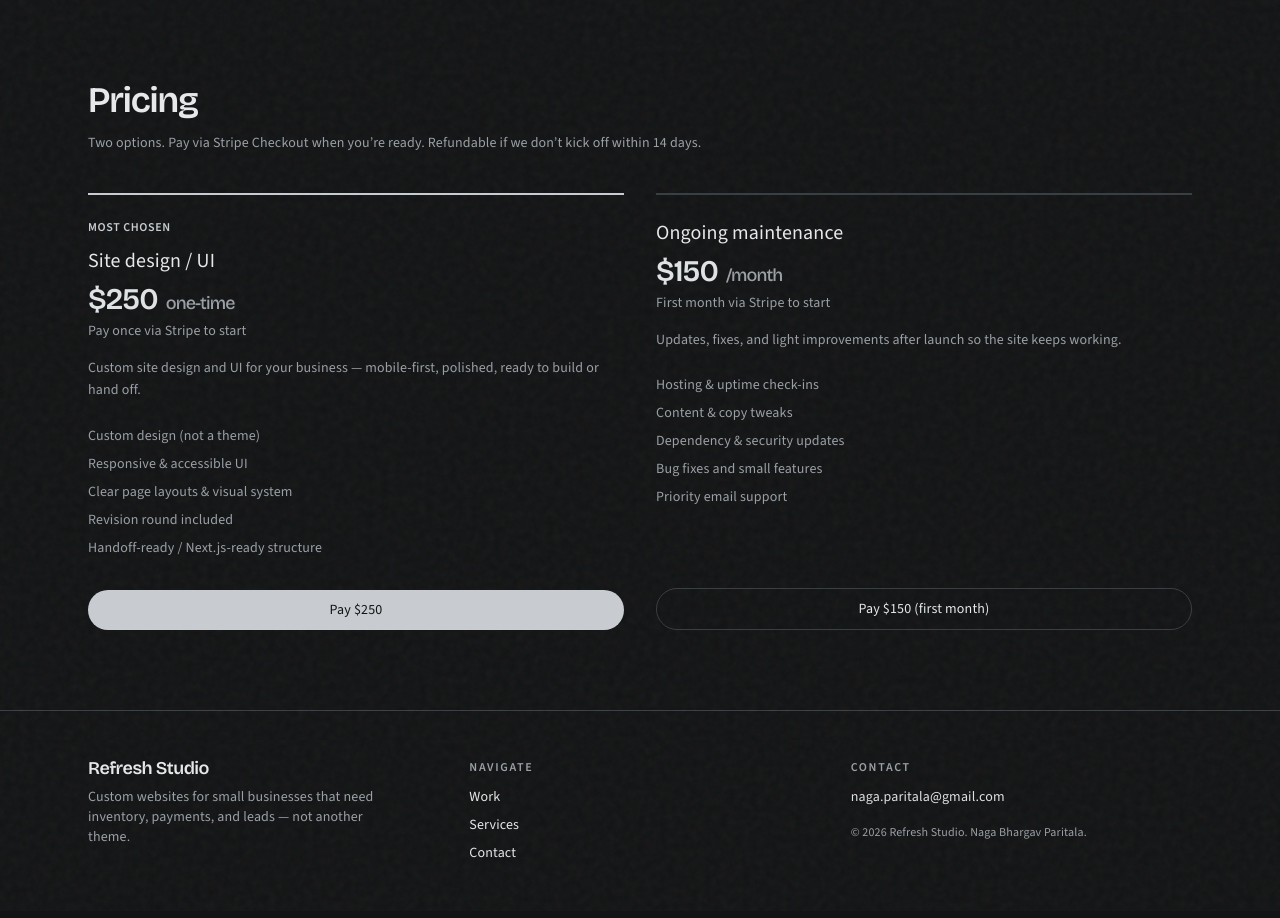
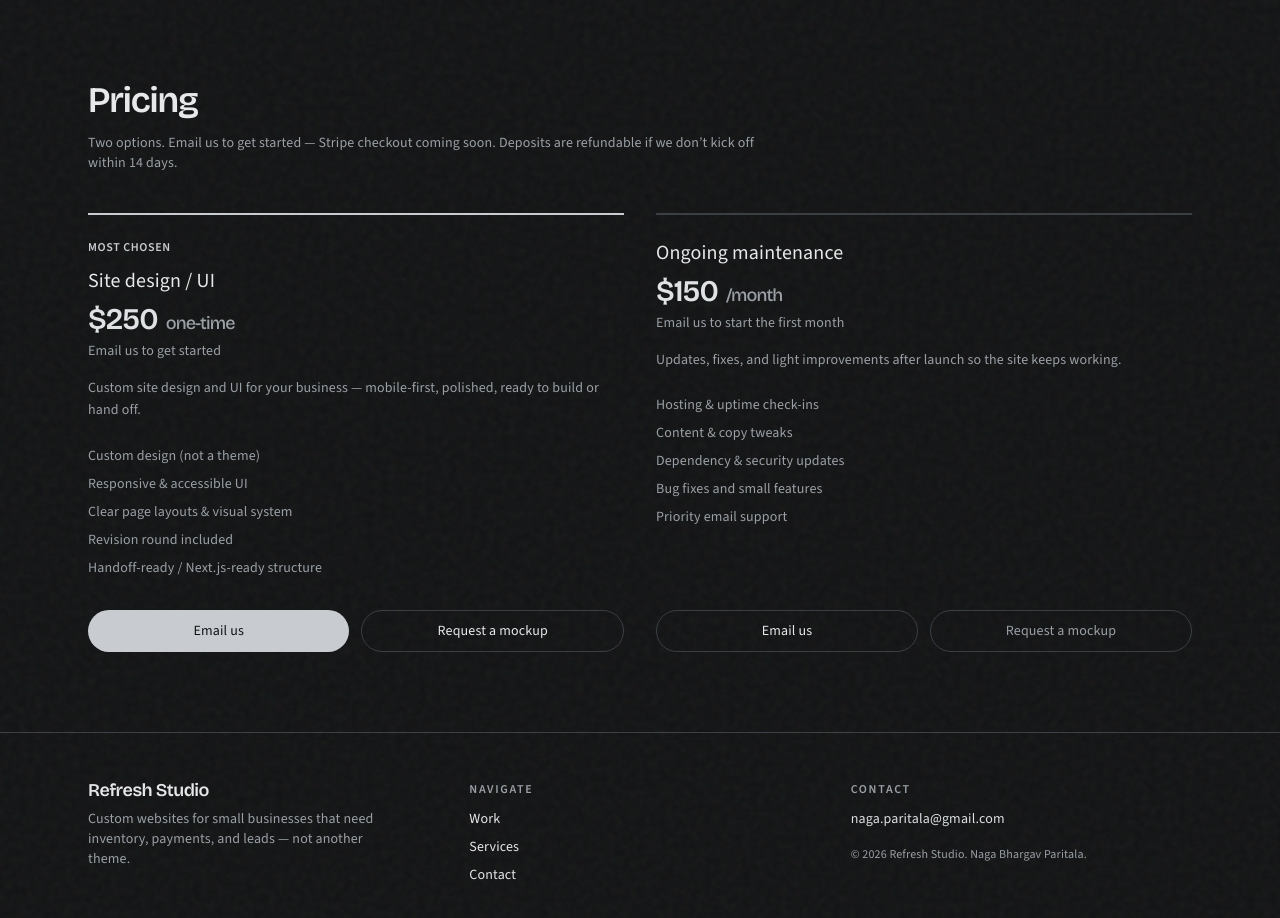
Before and after one commit to nagaparitala/paritala-studio, a Next.js app: page /services in a window 1280 px wide. Shown: the part 540-1458 px from the top of the page. Built offline with nearby package versions, Linux system fonts and the light colour scheme.

Commit message:
Replace broken Pay/deposit CTAs with Email us and Request a mockup.
Hide Stripe checkout UI until payments are live; keep API routes and pricing copy contact-first.

```diff
--- a/src/app/contact/page.tsx
+++ b/src/app/contact/page.tsx
@@ -1,4 +1,5 @@
 import type { Metadata } from "next";
+import Link from "next/link";
 import { ContactForm } from "@/components/ContactForm";
 import { site } from "@/lib/site";
 
@@ -27,11 +28,12 @@ export default function ContactPage() {
               {site.email}
             </a>
             <p className="mt-4 text-sm text-muted">
-              Prefer to start with payment?{" "}
-              <a href="/services#pricing" className="text-accent-soft hover:underline">
-                See pricing
-              </a>{" "}
-              — $250 one-time design/UI or $150/month maintenance.
+              Looking at pricing?{" "}
+              <Link href="/services#pricing" className="text-accent-soft hover:underline">
+                See packages
+              </Link>{" "}
+              — $250 one-time design/UI or $150/month maintenance. Stripe
+              checkout coming soon; email us or use the form to get started.
             </p>
           </div>
         </div>
--- a/src/app/services/page.tsx
+++ b/src/app/services/page.tsx
@@ -6,7 +6,7 @@ import { packages, services, site } from "@/lib/site";
 export const metadata: Metadata = {
   title: "Services",
   description:
-    "Simple pricing — $250 one-time for site design/UI, or $150/month for ongoing maintenance. Stripe checkout available.",
+    "Simple pricing — $250 one-time for site design/UI, or $150/month for ongoing maintenance. Email us to get started.",
 };
 
 export default function ServicesPage() {
@@ -41,8 +41,8 @@ export default function ServicesPage() {
           Pricing
         </h2>
         <p className="mt-3 max-w-2xl text-sm text-muted">
-          Two options. Pay via Stripe Checkout when you’re ready. Refundable if
-          we don’t kick off within 14 days.
+          Two options. Email us to get started — Stripe checkout coming soon.
+          Deposits are refundable if we don’t kick off within 14 days.
         </p>
 
         <div className="mt-10 grid gap-8 lg:grid-cols-2">
@@ -67,8 +67,8 @@ export default function ServicesPage() {
               </p>
               <p className="mt-1 text-sm text-muted">
                 {pkg.id === "maintenance"
-                  ? "First month via Stripe to start"
-                  : "Pay once via Stripe to start"}
+                  ? "Email us to start the first month"
+                  : "Email us to get started"}
               </p>
               <p className="mt-4 text-sm leading-relaxed text-muted">
                 {pkg.description}
@@ -81,15 +81,15 @@ export default function ServicesPage() {
               <div className="mt-8">
                 <PayDepositButton
                   packageId={pkg.id}
-                  label={
-                    pkg.id === "maintenance"
-                      ? `Pay $${pkg.amount.toLocaleString()} (first month)`
-                      : `Pay $${pkg.amount.toLocaleString()}`
-                  }
-                  className={
+                  primaryClassName={
                     pkg.popular
                       ? "bg-accent text-background hover:bg-accent-soft"
                       : "border border-border text-foreground hover:border-accent"
+                  }
+                  secondaryClassName={
+                    pkg.popular
+                      ? "border border-border text-foreground hover:border-accent"
+                      : "border border-border text-muted hover:border-accent hover:text-foreground"
                   }
                 />
               </div>
--- a/src/components/PayDepositButton.tsx
+++ b/src/components/PayDepositButton.tsx
@@ -1,70 +1,36 @@
-"use client";
-
-import { useState } from "react";
+import Link from "next/link";
+import { site } from "@/lib/site";
 
 type Props = {
-  packageId: string;
-  label?: string;
+  /** Kept for call-site compatibility; unused until Stripe is live. */
+  packageId?: string;
   className?: string;
+  primaryClassName?: string;
+  secondaryClassName?: string;
 };
 
-function isStripeCheckoutUrl(url: string): boolean {
-  try {
-    const parsed = new URL(url);
-    if (parsed.protocol !== "https:") return false;
-    const host = parsed.hostname.toLowerCase();
-    return host === "checkout.stripe.com" || host === "stripe.com" || host.endsWith(".stripe.com");
-  } catch {
-    return false;
-  }
-}
-
+/**
+ * Contact-first CTAs while Stripe checkout is not live.
+ * Stripe API routes remain in place; this no longer starts checkout.
+ */
 export function PayDepositButton({
-  packageId,
-  label = "Pay deposit",
-  className = "",
+  primaryClassName = "bg-accent text-background hover:bg-accent-soft",
+  secondaryClassName = "border border-border text-foreground hover:border-accent",
 }: Props) {
-  const [loading, setLoading] = useState(false);
-  const [error, setError] = useState("");
-
-  async function checkout() {
-    setLoading(true);
-    setError("");
-    try {
-      const res = await fetch("/api/create-checkout-session", {
-        method: "POST",
-        headers: { "Content-Type": "application/json" },
-        body: JSON.stringify({ packageId }),
-      });
-      const json = (await res.json()) as { url?: string; error?: string };
-      if (!res.ok || !json.url) {
-        throw new Error(json.error || "Unable to start checkout");
-      }
-      if (!isStripeCheckoutUrl(json.url)) {
-        throw new Error("Unexpected checkout URL");
-      }
-      window.location.href = json.url;
-    } catch (err) {
-      setError(err instanceof Error ? err.message : "Checkout failed");
-      setLoading(false);
-    }
-  }
-
   return (
-    <div>
-      <button
-        type="button"
-        onClick={checkout}
-        disabled={loading}
-        className={`focus-ring inline-flex w-full items-center justify-center rounded-full px-5 py-2.5 text-sm font-medium transition disabled:opacity-60 ${className}`}
+    <div className="flex flex-col gap-3 sm:flex-row">
+      <a
+        href={`mailto:${site.email}?subject=Refresh%20Studio%20inquiry`}
+        className={`focus-ring inline-flex w-full items-center justify-center rounded-full px-5 py-2.5 text-sm font-medium transition ${primaryClassName}`}
       >
-        {loading ? "Redirecting…" : label}
-      </button>
-      {error && (
-        <p role="alert" className="mt-2 text-xs text-danger">
-          {error}
-        </p>
-      )}
+        Email us
+      </a>
+      <Link
+        href="/contact"
+        className={`focus-ring inline-flex w-full items-center justify-center rounded-full px-5 py-2.5 text-sm font-medium transition ${secondaryClassName}`}
+      >
+        Request a mockup
+      </Link>
     </div>
   );
 }
```
